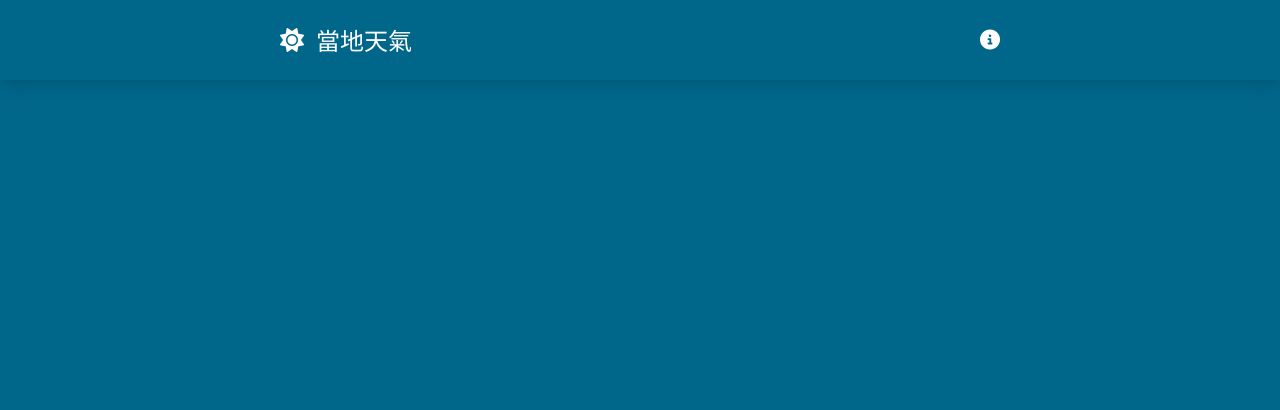
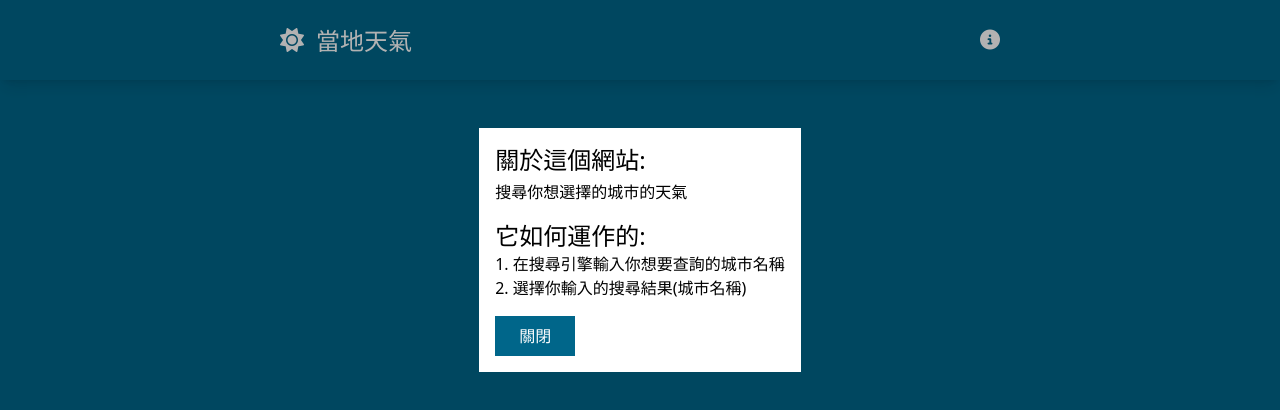
Before and after one commit to samuel00410/VueVIteWeatherApp, a Vue app: page / in a window 1280 px wide. Both pictures are taken after a click on the icon 990 px from the left and 40 px from the top of the page. Shown: the top 410 px of the page. Built offline with nearby package versions, Linux system fonts and the light colour scheme.

Commit message:
製作跳出提示框 + Transition動畫

```diff
--- /dev/null
+++ b/src/components/BaseModal.vue
@@ -0,0 +1,63 @@
+<template>
+  <Teleport to="body">
+    <Transition name="modal-outer">
+      <div
+        v-show="showModal"
+        class="absolute top-0 left-0 w-full h-screen bg-black bg-opacity-30 flex justify-center"
+      >
+        <Transition name="modal-inner">
+          <div
+            v-if="showModal"
+            class="p-4 self-start bg-white mt-32 max-w-screen-md"
+          >
+            <slot />
+            <button
+              @click="$emit('close-modal')"
+              class="text-white bg-weather-primary py-2 px-6"
+            >
+              關閉
+            </button>
+          </div>
+        </Transition>
+      </div>
+    </Transition>
+  </Teleport>
+</template>
+
+<script setup>
+import { defineProps, defineEmits } from "vue";
+
+defineEmits(["close-modal"]);
+
+defineProps({
+  showModal: Boolean,
+});
+</script>
+
+<style scoped>
+.modal-outer-enter-active,
+.modal-outer-leave-active {
+  transition: opacity 0.3s cubic-bezier(0.52, 0.02, 0.19, 1.02);
+}
+
+.modal-outer-enter-from,
+.modal-outer-leave-to {
+  opacity: 0;
+}
+
+.modal-inner-enter-active {
+  transition: all 0.3s cubic-bezier(0.52, 0.02, 0.19, 1.02) 0.15s;
+}
+.modal-inner-leave-active {
+  transition: all 0.3s cubic-bezier(0.52, 0.02, 0.19, 1.02);
+}
+
+.modal-inner-enter-from {
+  opacity: 0;
+  transform: scale(0.8);
+}
+
+.modal-inner-leave-to {
+  transform: scale(0.8);
+}
+</style>
--- a/src/components/SiteNavigation.vue
+++ b/src/components/SiteNavigation.vue
@@ -11,13 +11,35 @@
       </RouterLink>
       <div class="flex gap-3 flex-1 justify-end">
         <i
+          @click="toggleModal"
           class="fa-solid fa-circle-info text-xl hover:text-weather-secondary duration-150 cursor-pointer"
         ></i>
       </div>
+
+      <!-- 提示框 -->
+      <BaseModal :showModal="showModal" @close-modal="toggleModal">
+        <div class="text-black">
+          <h1 class="text-2xl mb-1">關於這個網站:</h1>
+          <p class="mb-4">搜尋你想選擇的城市的天氣</p>
+          <h2 class="text-2xl">它如何運作的:</h2>
+          <ol class="list-decimal list-inside mb-4">
+            <li>在搜尋引擎輸入你想要查詢的城市名稱</li>
+            <li>選擇你輸入的搜尋結果(城市名稱)</li>
+          </ol>
+        </div>
+      </BaseModal>
     </nav>
   </header>
 </template>
 
 <script setup>
 import { RouterLink } from "vue-router";
+import BaseModal from "./BaseModal.vue";
+
+import { ref } from "vue";
+const showModal = ref(false);
+
+const toggleModal = () => {
+  showModal.value = !showModal.value;
+};
 </script>
```
